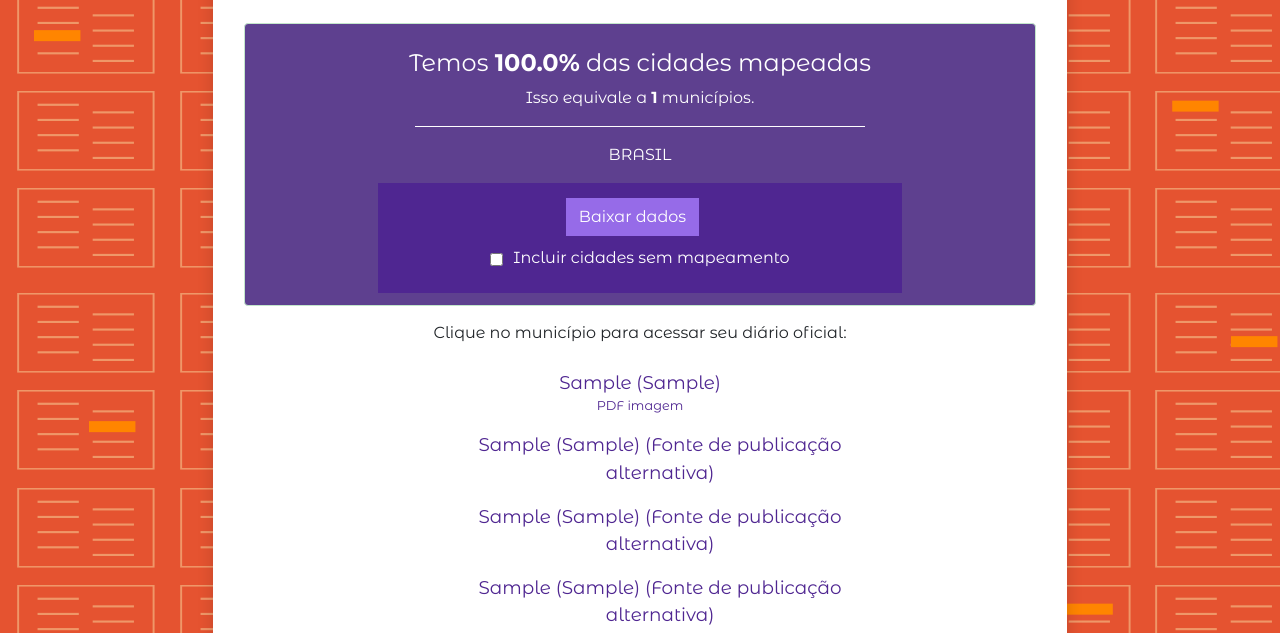
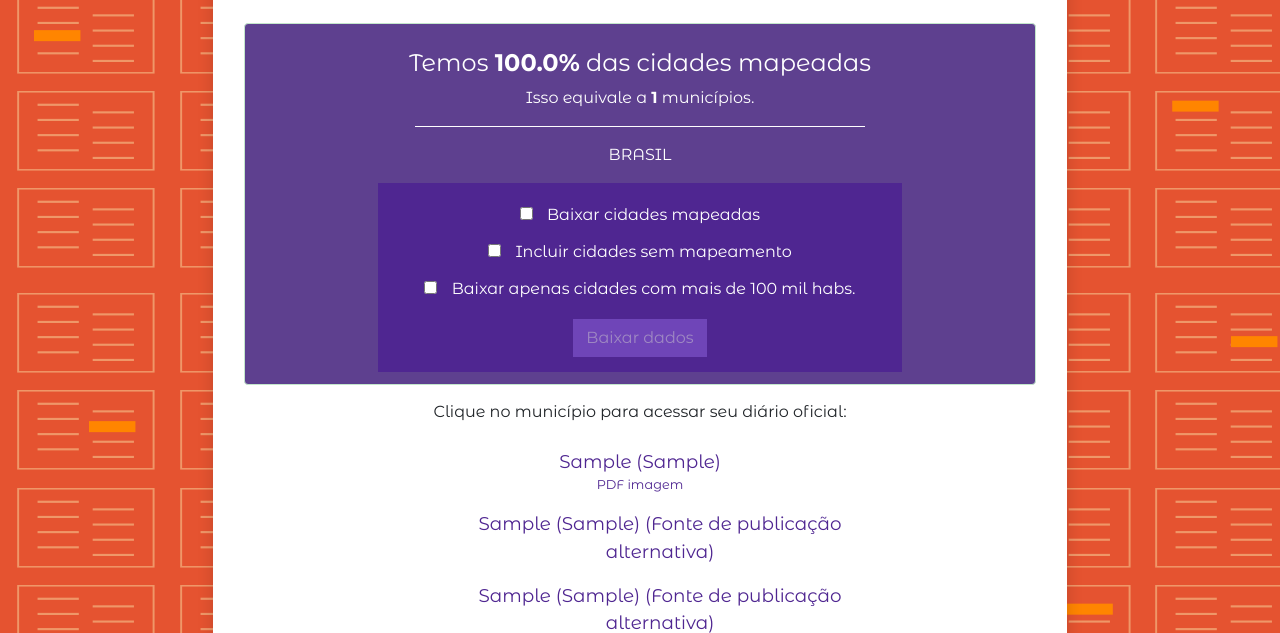
Before and after one commit to okfn-brasil/censo-querido-diario, a Django app: page /andamento/ in a window 1280 px wide. Shown: the part 502-1135 px from the top of the page. Run offline with Django 3.2, Linux system fonts and the light colour scheme; tables that the repository leaves empty hold one stand-in row (values such as "Sample post"); some libraries are stand-ins or nearby versions.

Commit message:
adiciona checkboxes e script de seleção

```diff
--- /dev/null
+++ b/censo/etc/jupyter/nbconfig/notebook.d/widgetsnbextension.json
@@ -0,0 +1,5 @@
+{
+  "load_extensions": {
+    "jupyter-js-widgets/extension": true
+  }
+}
--- a/formulario/static/css/style.css
+++ b/formulario/static/css/style.css
@@ -245,13 +245,16 @@ button:focus {
 
 .btn-download{
     background-color: #966be8;
-    margin-right: 15px;
+    margin-top: 10px;
 }
 
 .btn-download:hover{
     background-color: #fff;
     color:#966be8;
-    margin-right: 15px;
+}
+
+.btn-download:disabled {
+    opacity: 0.45;
 }
 
 .include-mapped {
--- a/formulario/templates/mapped_cities.html
+++ b/formulario/templates/mapped_cities.html
@@ -108,12 +108,83 @@
           {% if context == 'Brasil' %}
           <div class='box-download'>
             <form action="{% url 'get_data' %}" method="POST" class="form-download">{% csrf_token %}
-              <button type="submit" class="btn btn-region btn-download">Baixar dados</button>
-              <div class="include-mapped">
-                <input type="checkbox" name="chk_cidades_sem_map" value="true" id="chk_cidades_sem_map">
-                <label for="chk_cidades_sem_map"> Incluir cidades sem mapeamento </label>
+
+              <!-- Lista de checkboxes -->
+              <div class="include-only-mapped">
+                <input type="checkbox" name="myCheckbox" value="true" id="chk_cidades_map" onclick="selectOnlyThis(this); onlyMapped(this);">
+                <label for="chk_cidades_map">Baixar cidades mapeadas </label>
               </div>
+
+              <div class="include-unmapped">
+                <input type="checkbox" name="myCheckbox" value="true" id="chk_cidades_sem_map" onclick="selectOnlyThis(this); unmapped(this);">
+                <label for="chk_cidades_sem_map">Incluir cidades sem mapeamento </label>
+              </div>
+
+              <div class="include-100k">
+                <input type="checkbox" name="myCheckbox" value="true" id="chk_cidades_100k" onclick="selectOnlyThis(this); cidades100k(this);">
+                <label for="chk_cidades_100k">Baixar apenas cidades com mais de 100 mil habs.</label>
+              </div>
+              <!-- Lista de checkboxes -->
+
+              <button type="submit" class="btn btn-region btn-download" id="btn-download" disabled>Baixar dados</button>
             </form>
+
+            <script>
+              function selectOnlyThis(id){
+                var myCheckbox = document.getElementsByName("myCheckbox");
+                Array.prototype.forEach.call(myCheckbox,function(el){
+                  el.checked = false;
+                  });
+                  id.checked = true;
+              }
+
+              function onlyMapped(onlyMappedCheckbox){
+                if(onlyMappedCheckbox.checked){
+                  document.getElementById("btn-download").disabled = false;
+                } else {
+                  document.getElementById("btn-download").disabled = true;
+                }
+              }
+              function unmapped(unmappedCheckbox){
+                if(unmappedCheckbox.checked){
+                  document.getElementById("btn-download").disabled = false;
+                } else {
+                  document.getElementById("btn-download").disabled = true;
+                }
+              }
+              function cidades100k(cidades100kCheckbox){
+                if(cidades100kCheckbox.checked){
+                  document.getElementById("btn-download").disabled = false;
+                } else {
+                  document.getElementById("btn-download").disabled = true;
+                }
+              }
+            </script>
+
+
+
+
+
+
+
+
+
+
+
+
+
+
+
+
+
+
+
+
+
+
+
+
+
           </div>
           {% endif %}
         </div>
--- a/requirements.txt
+++ b/requirements.txt
@@ -8,4 +8,4 @@ pytz==2020.1
 sqlparse==0.3.1
 static3==0.7.0
 gunicorn
-PyICU==2.5
+# PyICU==2.5
```
